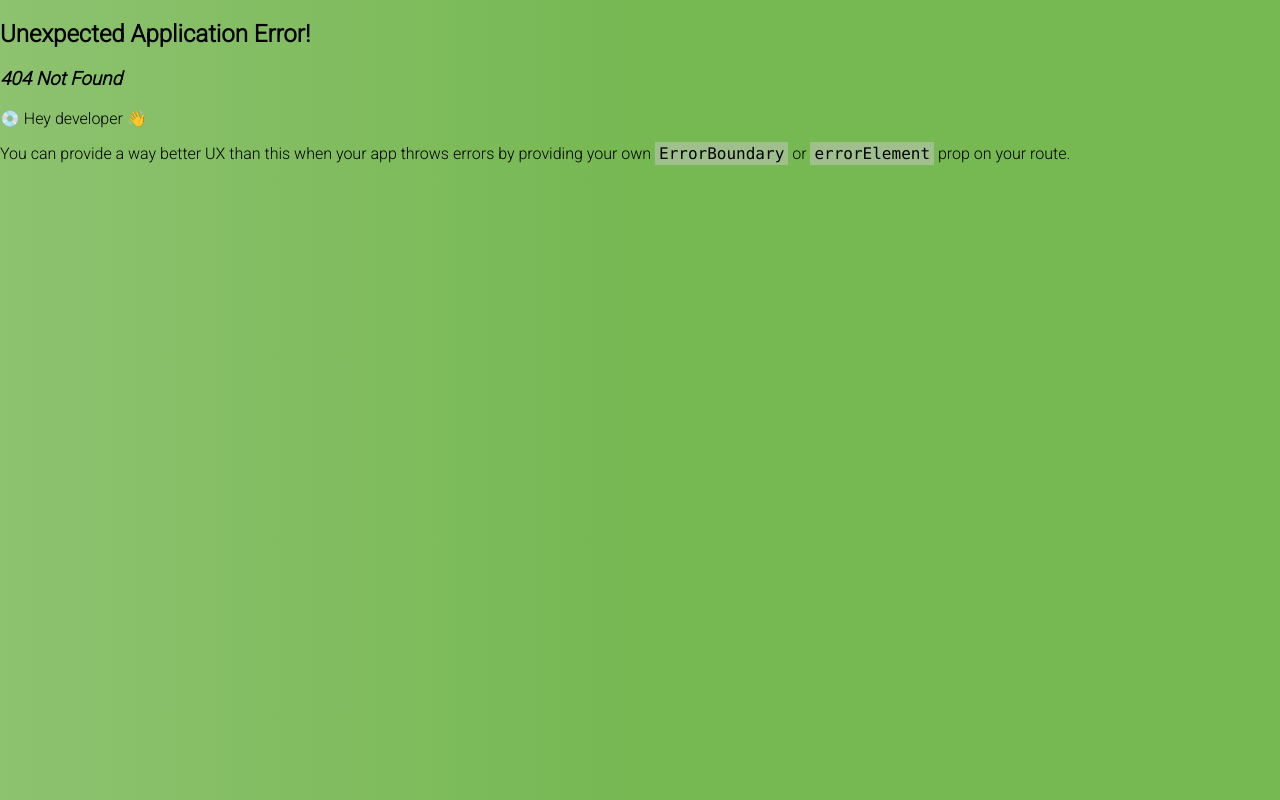
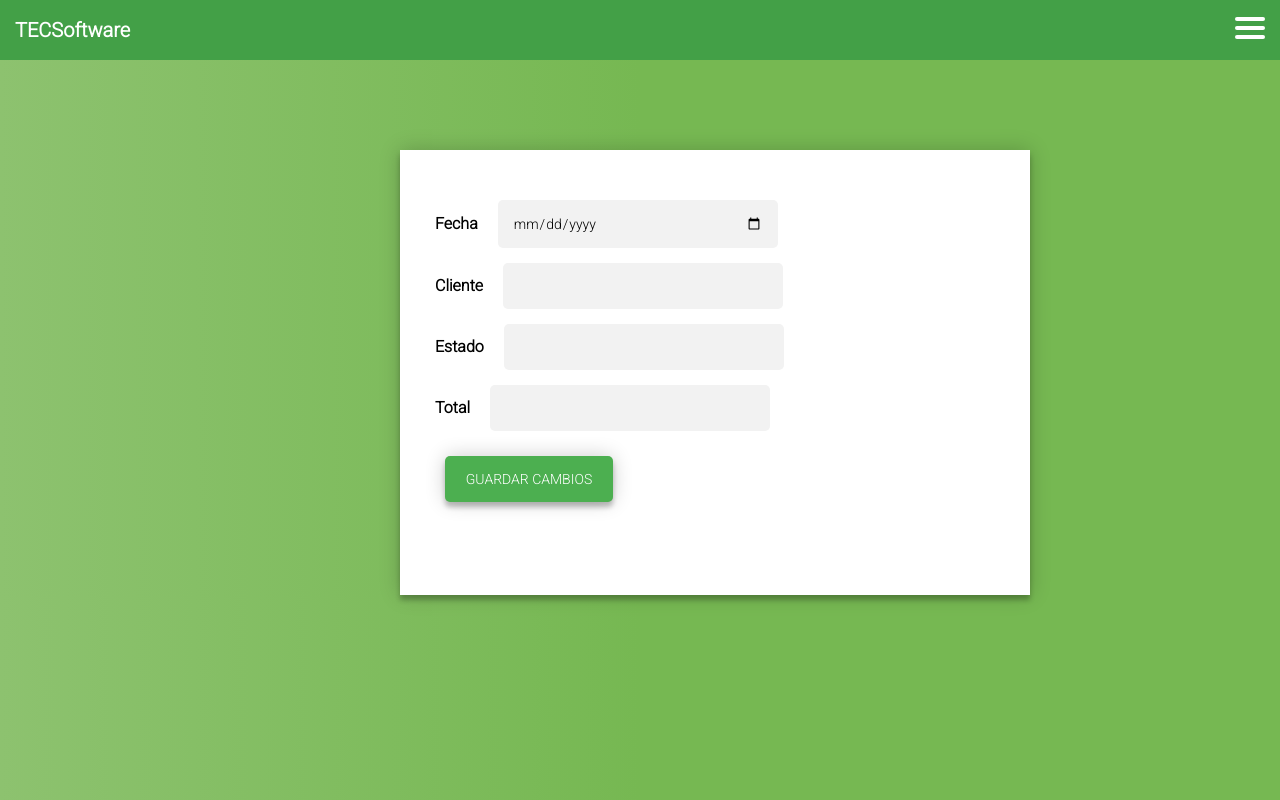
Before and after one commit to Fabricio06/Tarea3Diseno, a React (Create React App) app in the folder mi-app/: page /editar/1 in a window 1280 px wide. Before the commit this address had no page. Built offline with nearby package versions, Linux system fonts and the light colour scheme; no server answers.

Commit message:
Factura prácticamente terminado
Solo falta arreglar estilos y hay un problema con el menú cuando se está en la página de EditarFactura

```diff
--- /dev/null
+++ b/mi-app/src/EditarFactura.jsx
@@ -0,0 +1,86 @@
+import React, { useState, useEffect } from 'react';
+import Menu from './Menu';
+import { useParams } from 'react-router-dom';
+
+const EditarFactura = () => {
+  const API_URL = 'http://localhost:3001/api/factura'; // Ajusta la URL de la API según tu endpoint
+
+  //const facturaId = location.state.id;
+  const { id: facturaId } = useParams();
+
+  const [formData, setFormData] = useState({
+    nombre_cliente: '',
+    estado: '',
+    fecha: '',
+    total: ''
+  });
+
+  useEffect(() => {
+    // Realiza la solicitud a la API para obtener la factura según el ID
+    fetch(`http://localhost:3001/api/factura/${facturaId}`)
+      .then(response => response.json())
+      .then(data => {
+        // Actualiza el estado formData con los valores de la factura encontrada
+        setFormData(data);
+      })
+      .catch(error => console.error('Error al obtener datos de la factura:', error));
+  }, [facturaId]);
+
+  const imprimirInformacion = () => {
+    var formulario = document.getElementById("frmEditarFactura");
+    for (var i = 0; i < formulario.elements.length; i++) {
+      console.log(formulario.elements[i].name + ": " + formulario.elements[i].value);
+    }
+  };
+
+  const enviarDatos = async () => {
+    try {
+      // Resto del código para enviar datos actualizados
+      const response = await fetch(`${API_URL}/${facturaId}`, {
+        method: 'PUT', // Usar el método PUT para actualizar la factura existente
+        headers: {
+          'Content-Type': 'application/json'
+        },
+        body: JSON.stringify(formData)
+      });
+    } catch (error) {
+      console.error('Error en la solicitud:', error);
+    }
+  };
+
+  const handleInputChange = (event) => {
+    const { name, value } = event.target;
+    setFormData({
+      ...formData,
+      [name]: value
+    });
+    imprimirInformacion();
+  };
+
+  return (
+    <div className='EditarFactura'>
+      <div>
+        <Menu/>
+      </div>
+      <div className='form3'>
+        <form id='frmEditarFactura'>
+          <label className="form-label">Fecha</label>
+          <input type="date" id="fecha" className="estilosInput" name="fecha" value={formData.fecha} onChange={handleInputChange} />
+          <br />
+          <label className="form-label">Cliente</label>
+          <input type="text" id="nombre_cliente" className="estilosInput" name="nombre_cliente" value={formData.nombre_cliente} onChange={handleInputChange} />
+          <br />
+          <label className="form-label">Estado</label>
+          <input type="text" id="estado" className="estilosInput" name="estado" value={formData.estado} onChange={handleInputChange} />
+          <br />
+          <label className="form-label">Total</label>
+          <input type="number" id="total" className="estilosInput" name="total" value={formData.total} onChange={handleInputChange} />
+          <br />
+          <button onClick={enviarDatos}>Guardar Cambios</button>
+        </form>
+      </div>
+    </div>
+  );
+};
+
+export default EditarFactura;
--- a/mi-app/src/Factura.jsx
+++ b/mi-app/src/Factura.jsx
@@ -1,10 +1,13 @@
 import React, { useState, useEffect } from 'react';
 import Menu from './Menu';
+import { Navigate, useNavigate } from 'react-router-dom';
 
 const Factura = () => {
   const [idFactura, setIdFactura] = useState('');
   const [facturaData, setFacturaData] = useState(null);
   const [allFacturas, setAllFacturas] = useState([]);
+
+  const navigate = useNavigate();
 
   const API_URL = 'http://localhost:3001/api/factura'; // Ajusta la URL de la API según tu endpoint
 
@@ -74,6 +77,11 @@ const Factura = () => {
     }
   };
 
+  const handleEditClick = (facturaId) => {
+    // Cuando se hace clic en "Editar", navega a la ruta de editar factura con el ID correspondiente
+    navigate(`/editar/${facturaId}`, { state: { id: facturaId } });
+  };
+
   return (
     <div className='Factura'>
       <div>
@@ -115,6 +123,12 @@ const Factura = () => {
                 <td>{factura.vendedor}</td>
                 <td>{factura.estado}</td>
                 <td>{factura.total}</td>
+                <td>
+                {/* Agrega el botón "Editar" como un enlace a la página de edición */}
+                <button onClick={() => handleEditClick(factura.id)}> {/* Crea un botón que llame a la función handleEditClick con el ID de la factura */}
+                      Editar
+                    </button>
+              </td>
               </tr>
             ))}
           </tbody>
--- a/mi-app/src/Main.js
+++ b/mi-app/src/Main.js
@@ -1,5 +1,6 @@
 import React from  'react';
 import Menu from './Menu';
+import { Outlet } from 'react-router-dom';
 import Factura from './Factura';
 
 
@@ -10,7 +11,7 @@ const Main = () =>{
                 <Menu/>
             </div>
             <div>
-
+            <Outlet /> {/* Este componente renderiza las rutas anidadas según la URL */}
             </div>
         </div>
     )
```
Also changed, not shown: mi-app/src/index.js (+8 -1 lines).
